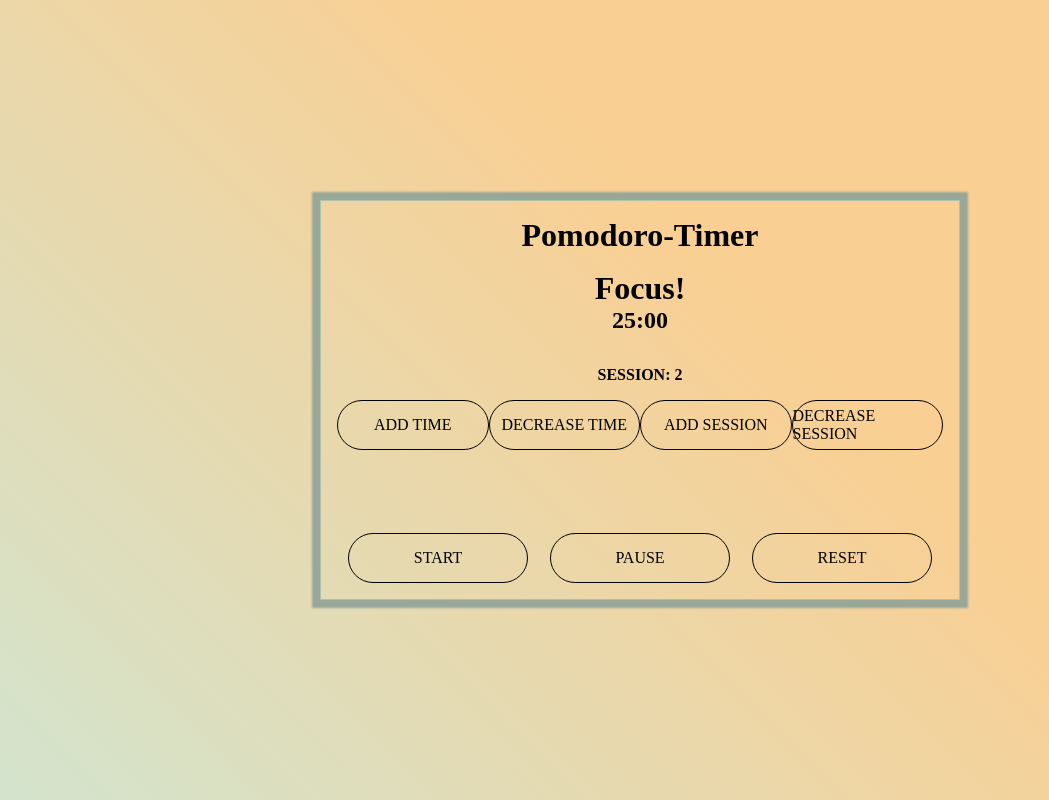
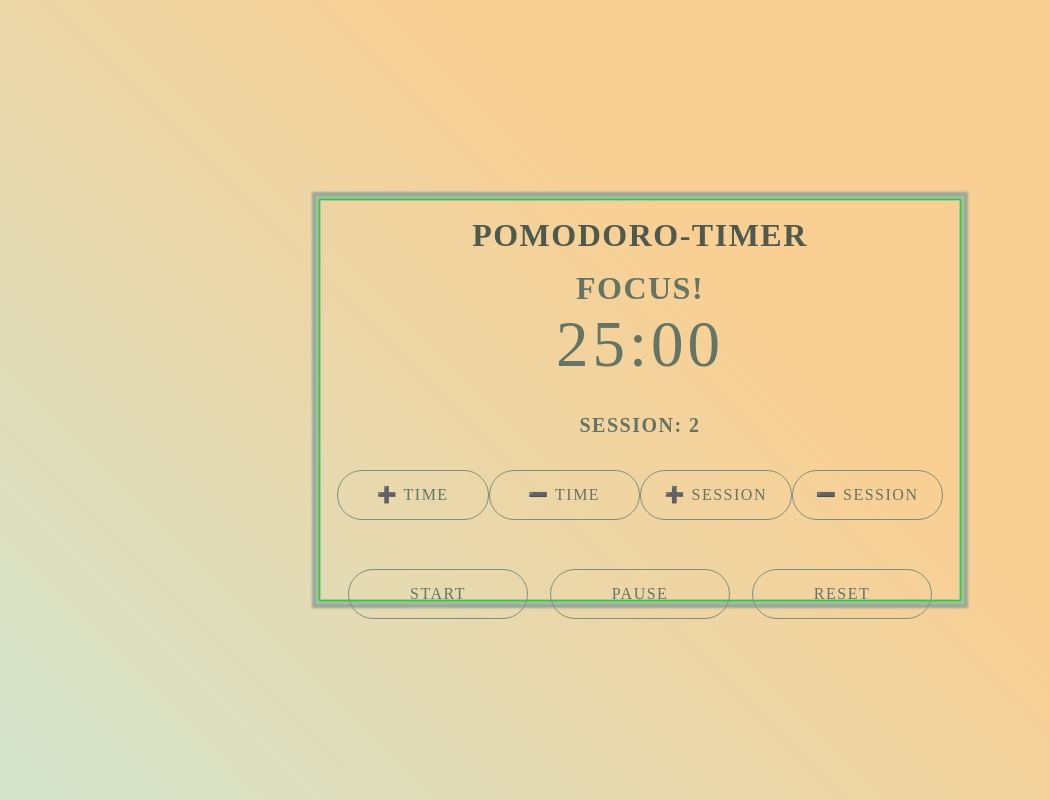
Before and after one commit to pengpongpong/Pomodoro-Timer, a React (Create React App) app: page / in a window 1280 px wide. Shown: the whole page, without its empty margins (0-1049 px from the left). Built offline with nearby package versions, Linux system fonts and the light colour scheme.

Commit message:
pomodoro-timer

```diff
--- a/src/App.js
+++ b/src/App.js
@@ -75,13 +75,13 @@ useEffect(() => {
 // sound break
  const playToneBreak = () => {
   const tone = document.getElementById("audioClock");
-  tone.volume = 0.1;
+  tone.volume = 0.05;
   tone.play();
  }
 // sound focus
  const playToneStart = () => {
   const tone = document.getElementById("audioRacing");
-  tone.volume = 0.1;
+  tone.volume = 0.05;
   tone.play();
  }
 // start
@@ -141,11 +141,11 @@ return (
       breakActive ?
       <div className="breakTimer" id="breakTimer">
         <h1 className="break">Break!</h1>
-        <h2>{displayBreakMinute}:{displayBreakSecond}</h2>
+        <div className="clock">{displayBreakMinute}:{displayBreakSecond}</div>
       </div>
     : <div className="pomoTimer" id="pomoTimer">
         <h1 className="pomo">Focus!</h1>
-        <h2>{displayPomoMinute}:{displayPomoSecond}</h2>
+        <div className="clock">{displayPomoMinute}:{displayPomoSecond}</div>
       </div>
     }
   </div>
@@ -156,15 +156,15 @@ return (
 
   <div className="buttonHolder">
     <div className="control">
-      <div className="button add" onClick={addSec}>Add time</div>
-      <div className="button decrease" onClick={subSec}>Decrease time</div>
-      <div className="button add" onClick={addAmount}>Add session</div>
-      <div className="button decrease" onClick={subAmount}>Decrease session</div>
+      <div className="button" onClick={addSec}>➕ time</div>
+      <div className="button" onClick={subSec}>➖ time</div>
+      <div className="button" onClick={addAmount}>➕ session</div>
+      <div className="button" onClick={subAmount}>➖ session</div>
     </div>
     <div className="startStop">
-      <div className="button start" onClick={handleActive}>start</div>
+      <div className="button" onClick={handleActive}>start</div>
       <div className="button" onClick={pause}>Pause</div>
-      <div className="button reset" onClick={reset}>Reset</div>
+      <div className="button" onClick={reset}>Reset</div>
     </div>
   </div>
    {/* <p>second {breakSecond}</p>
--- a/src/index.css
+++ b/src/index.css
@@ -13,13 +13,15 @@ body {
   background: linear-gradient(45deg, #D3E4CD, #F9CF93 60%);
   display: grid;
   place-items: center;
+  letter-spacing: 1.5px;
+  color: #657565;
 }
 
 .timer {
   width: 50vw;
-  height: clamp(425px, 40vh, 50vh);
+  height: clamp(425px, 35vh, 50vh);
   border: 1px solid #ADC2A9;
-  box-shadow: 0 0 2px 8px #99A799;
+  box-shadow: 0 0 2px 1px #00cc00, 0 0 2px 4px #ADC2A9, 0 0 2px 8px #99A799;
 }
 
 @media only screen and (max-width: 1080px) {
@@ -35,6 +37,8 @@ body {
 .head {
   padding-top: 1rem;
   text-align: center;
+  text-transform: uppercase;
+  color: #4d5a4d;
 }
 
 .displayShow {
@@ -42,14 +46,21 @@ body {
 }
 
 .pomoTimer, .breakTimer {
+  text-transform: uppercase;
   display: grid;
   place-items: center;
   transition: ease-in-out 1s;
 }
 
+.clock {
+  font-size: 65px;
+  letter-spacing: 4px;
+}
+
 .timerDisplay {
   display: grid;
   place-items: center;
+  font-size: 20px;
   font-weight: bold;
   padding: 1rem;
   text-transform: uppercase;
@@ -60,19 +71,23 @@ body {
   height: 50%;
   display: flex;
   flex-direction: column;
-  justify-content: space-between;
+  justify-content: space-around;
   align-items: center;
+  text-transform: uppercase;
+  -webkit-user-select: none;
+     -moz-user-select: none;
+      -ms-user-select: none;
+          user-select: none;
+  cursor: pointer;
 }
-
-.control {
+.buttonHolder .control {
   width: 100%;
   display: flex;
   justify-content: space-between;
   align-items: center;
   padding: 0 1rem;
 }
-
-.startStop {
+.buttonHolder .startStop {
   width: 100%;
   padding: 1rem;
   margin: 0 1rem;
@@ -83,35 +98,29 @@ body {
 .button {
   width: 180px;
   height: 50px;
-  border: 1px solid black;
+  border: 1px solid #7e8f7e;
   border-radius: 50px;
   display: flex;
   justify-content: center;
   align-items: center;
-  text-transform: uppercase;
-  -webkit-user-select: none;
-     -moz-user-select: none;
-      -ms-user-select: none;
-          user-select: none;
-  cursor: pointer;
 }
 
 .button::before {
   content: "";
-  height: 20px;
+  height: 30px;
   width: 0;
-  border-bottom: 1px solid black;
+  border-bottom: 2px solid #7e8f7e;
   position: absolute;
 }
 
 .button:hover::before {
-  width: 150px;
+  width: 105px;
   transition: ease-in-out 0.5s;
 }
 
 .button:hover {
   transition: ease-in-out 0.5s;
   transform: translateY(-0.25rem);
-  box-shadow: 0 0 2px 6px #D3E4CD, 0 0 2px 8px #ADC2A9, 0 0 2px 10px #99A799;
+  box-shadow: 0 0 2px 4px #D3E4CD, 0 0 2px 6px #ADC2A9, 0 0 2px 8px #99A799;
   color: #00b300;
 }/*# sourceMappingURL=index.css.map */
--- a/src/index.scss
+++ b/src/index.scss
@@ -21,13 +21,17 @@ body {
     background: linear-gradient(45deg, $creamGreen, $beige 60%);
     display: grid;
     place-items: center;
+    letter-spacing: 1.5px;
+    color: darken($darkenGreen, 20%);
 }
 
 .timer {
     width: 50vw;
-    height: clamp(425px, 40vh, 50vh);
+    height: clamp(425px, 35vh, 50vh);
     border: 1px solid $green;
-    box-shadow: 0 0 2px 8px $darkenGreen
+    box-shadow: 0 0 2px 1px darken(lime, 10%),
+                0 0 2px 4px $green,
+                0 0 2px 8px $darkenGreen;
 }
 
 @media only screen and (max-width: 1080px) {
@@ -45,6 +49,8 @@ body {
 .head {
     padding-top: 1rem;
     text-align: center;
+    text-transform: uppercase;
+    color: darken($darkenGreen, 30%)
 }
 
 .displayShow {
@@ -53,14 +59,21 @@ body {
 }
 
 .pomoTimer, .breakTimer {
+    text-transform: uppercase;
     display: grid;
     place-items: center;
     transition: ease-in-out 1s;
 }
 
+.clock {
+    font-size: 65px;
+    letter-spacing: 4px;
+}
+
 .timerDisplay {
     display: grid;
     place-items: center;
+    font-size: 20px;
     font-weight: bold;
     padding: 1rem;
     text-transform: uppercase;
@@ -72,10 +85,11 @@ body {
     // border: 1px solid black;
     display: flex;
     flex-direction: column;
-    justify-content: space-between;
+    justify-content: space-around;
     align-items: center;
-}
-
+    text-transform: uppercase;
+    user-select: none;
+    cursor: pointer;
 
     .control {
         width: 100%;
@@ -92,38 +106,36 @@ body {
         display: flex;
         justify-content: space-around;
     }
+}
 
 .button {
     width: 180px;
     height: 50px;
-    border: 1px solid black;
+    border: 1px solid darken($darkenGreen, 10%);
     border-radius: 50px;
     display: flex;
     justify-content: center;
     align-items: center;
-    text-transform: uppercase;
-    user-select: none;
-    cursor: pointer;
 }
 
 .button::before {
     content: "";
-    height: 20px;
+    height: 30px;
     width: 0;
-    border-bottom: 1px solid black;
+    border-bottom: 2px solid darken($darkenGreen, 10%);
     position: absolute;
 }
 
 .button:hover::before {
-    width: 150px;
+    width: 105px;
     transition: ease-in-out .5s;
 }
 
 .button:hover {
     transition: ease-in-out 0.5s;
     transform: translateY(-0.25rem);
-    box-shadow: 0 0 2px 6px $creamGreen,
-                0 0 2px 8px $green,
-                0 0 2px 10px $darkenGreen;
+    box-shadow: 0 0 2px 4px $creamGreen,
+                0 0 2px 6px $green,
+                0 0 2px 8px $darkenGreen;
     color: darken(lime, 15%);
 }
```
Also changed, not shown: 1 other file (tests, documents, lock files or other folders). Lines whose indentation alone changed are shown as unchanged.
